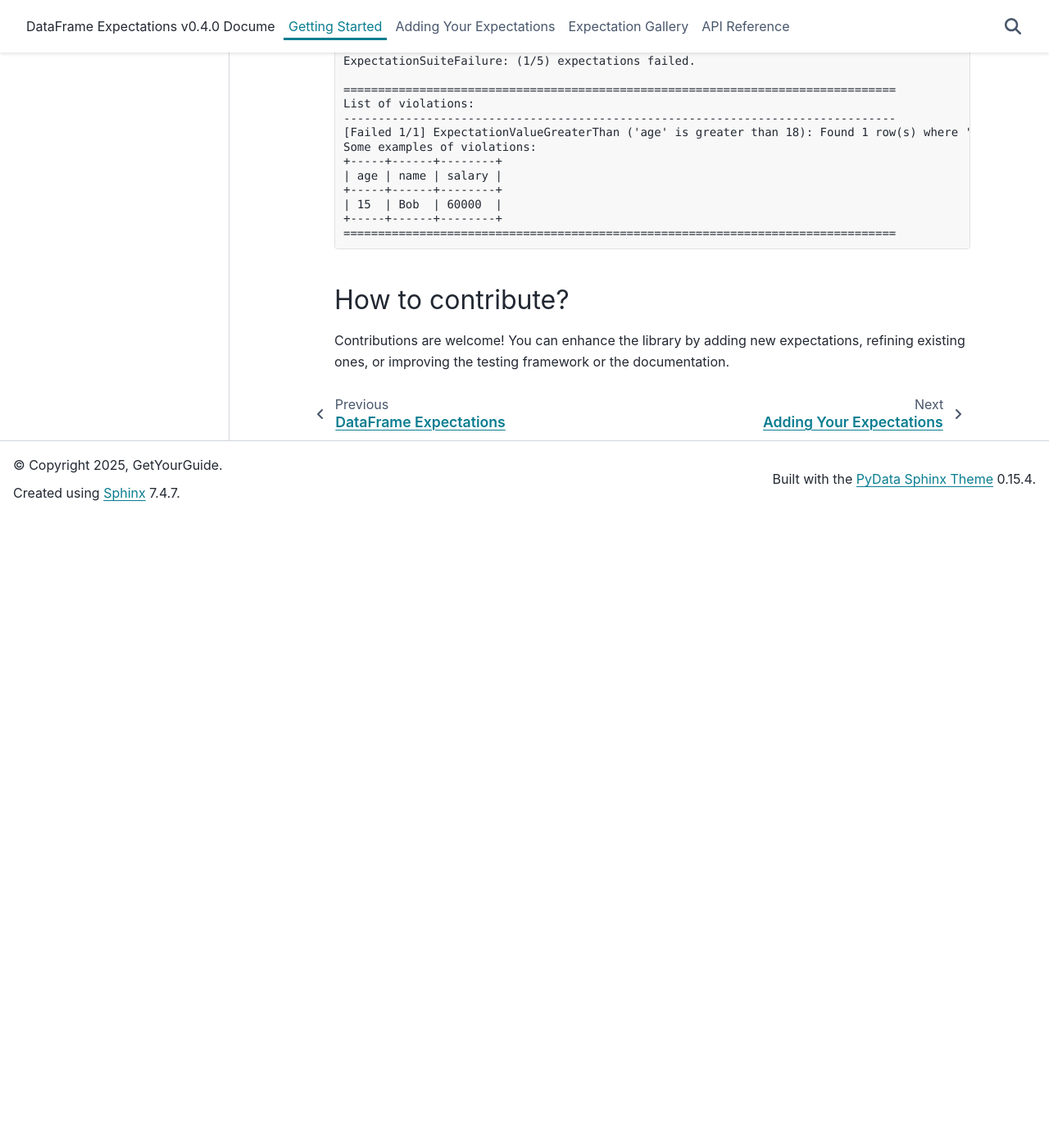
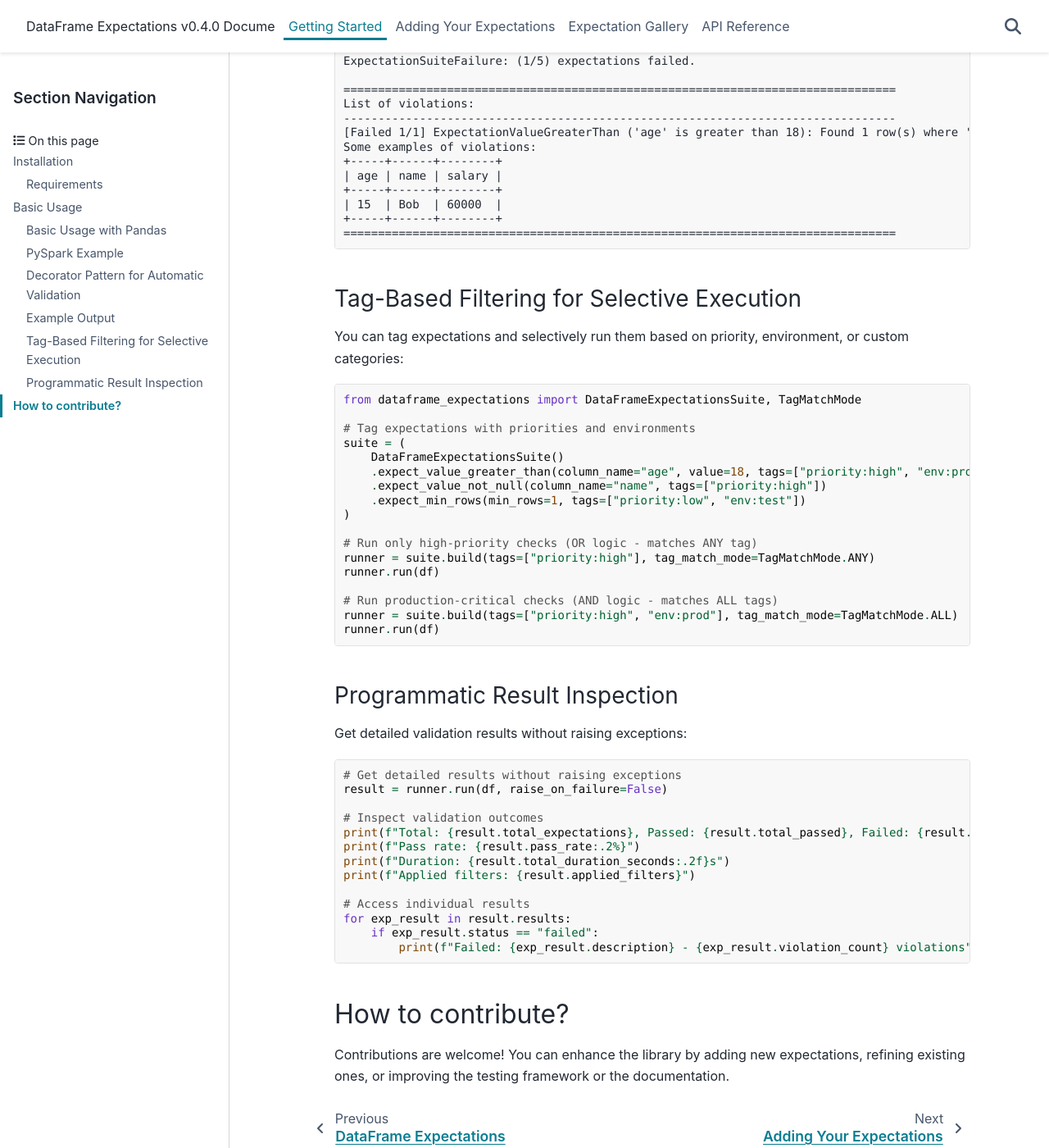
Before and after one commit to getyourguide/dataframe-expectations, a Sphinx documentation site: the page built from docs/source/getting_started.rst, in a window 1280 px wide and 1400 px high, scrolled down 3006 px. Shown: the whole window at 82% size. Built offline with Sphinx 7.4.7 and the PyData theme 0.15.4, drawn with Linux system fonts in a browser that asks for light colours; before the commit the page ends 3636 px from its top, so only the background shows below that.

```diff
--- a/docs/source/getting_started.rst
+++ b/docs/source/getting_started.rst
@@ -168,6 +168,52 @@ When validations fail, you'll see detailed output like this:
     +-----+------+--------+
     ================================================================================
 
+Tag-Based Filtering for Selective Execution
+~~~~~~~~~~~~~~~~~~~~~~~~~~~~~~~~~~~~~~~~~~~
+
+You can tag expectations and selectively run them based on priority, environment, or custom categories:
+
+.. code-block:: python
+
+    from dataframe_expectations import DataFrameExpectationsSuite, TagMatchMode
+
+    # Tag expectations with priorities and environments
+    suite = (
+        DataFrameExpectationsSuite()
+        .expect_value_greater_than(column_name="age", value=18, tags=["priority:high", "env:prod"])
+        .expect_value_not_null(column_name="name", tags=["priority:high"])
+        .expect_min_rows(min_rows=1, tags=["priority:low", "env:test"])
+    )
+
+    # Run only high-priority checks (OR logic - matches ANY tag)
+    runner = suite.build(tags=["priority:high"], tag_match_mode=TagMatchMode.ANY)
+    runner.run(df)
+
+    # Run production-critical checks (AND logic - matches ALL tags)
+    runner = suite.build(tags=["priority:high", "env:prod"], tag_match_mode=TagMatchMode.ALL)
+    runner.run(df)
+
+Programmatic Result Inspection
+~~~~~~~~~~~~~~~~~~~~~~~~~~~~~~
+
+Get detailed validation results without raising exceptions:
+
+.. code-block:: python
+
+    # Get detailed results without raising exceptions
+    result = runner.run(df, raise_on_failure=False)
+
+    # Inspect validation outcomes
+    print(f"Total: {result.total_expectations}, Passed: {result.total_passed}, Failed: {result.total_failed}")
+    print(f"Pass rate: {result.pass_rate:.2%}")
+    print(f"Duration: {result.total_duration_seconds:.2f}s")
+    print(f"Applied filters: {result.applied_filters}")
+
+    # Access individual results
+    for exp_result in result.results:
+        if exp_result.status == "failed":
+            print(f"Failed: {exp_result.description} - {exp_result.violation_count} violations")
+
 How to contribute?
 ------------------
 Contributions are welcome! You can enhance the library by adding new expectations, refining existing ones, or improving
```
Also changed, not shown: README.md (+38 -0 lines), docs/source/adding_expectations.rst (+17 -7 lines).
